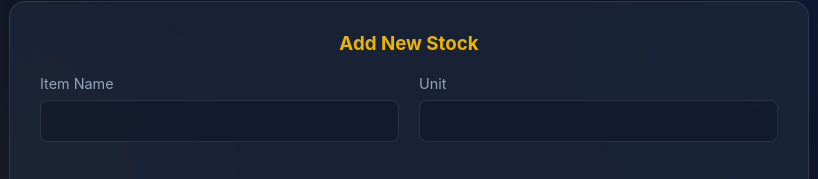
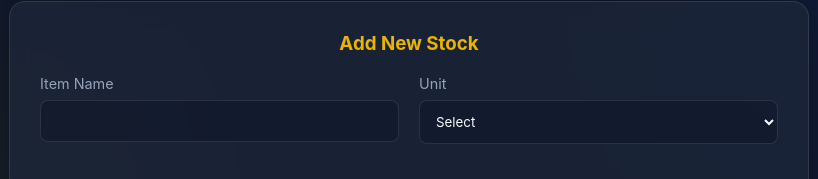
Before and after one commit to Souhardyagayen99/sanjivani_academy_store, a website: page public/pages/stock.html in a window 1280 px wide. Shown: the part 302-481 px from the top of the page, 231-1049 px from the left. Drawn offline with Linux system fonts and the light colour scheme; sample sign-in values are in the browser's storage.

Commit message:
Change unit input to select dropdown in stock form

```diff
--- a/public/pages/stock.html
+++ b/public/pages/stock.html
@@ -64,7 +64,15 @@
                     </div>
                     <div class="form-group">
                         <label>Unit</label>
-                        <input type="text" id="unit" required readonly>
+                        <select id="unit" required>
+                            <option value="">Select</option>
+                            <option value="Nos">Nos</option>
+                            <option value="mtr">mtr</option>
+                            <option value="pkt">pkt</option>
+                            <option value="Box">Box</option>
+                            <option value="set">set</option>
+                            <option value="pad">pad</option>
+                        </select>
                     </div>
                     <div class="form-group">
                         <label>Quantity to Add</label>
```
